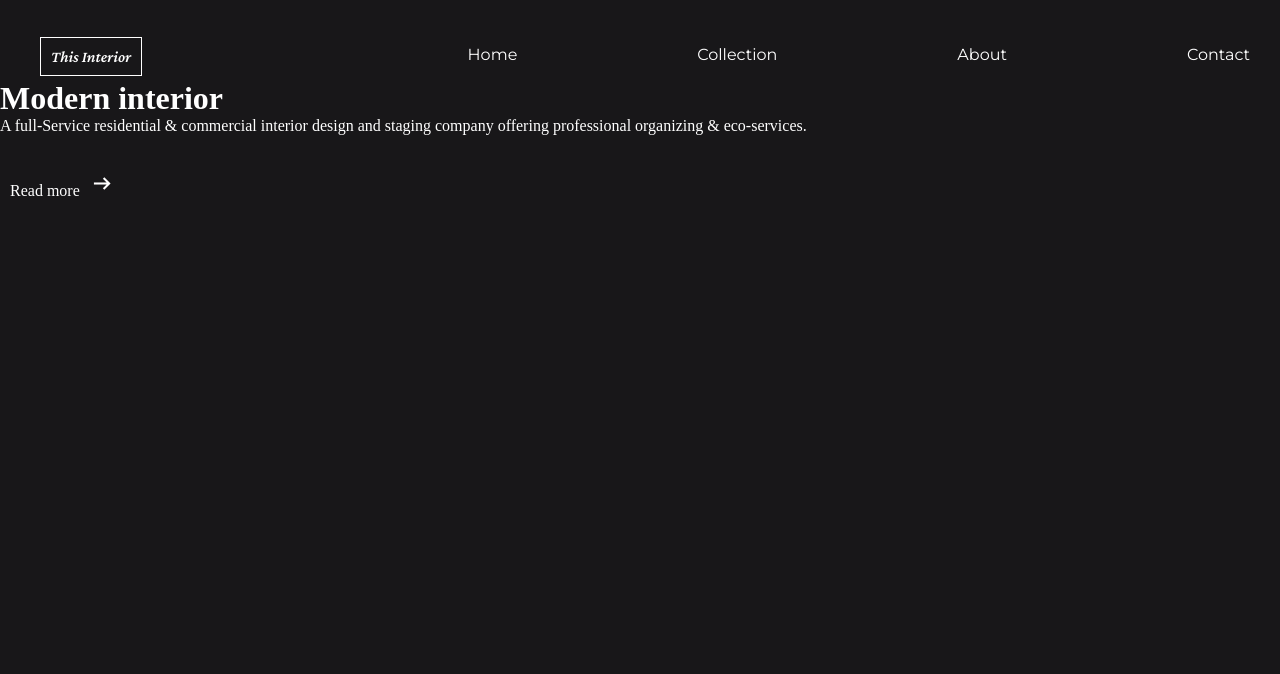
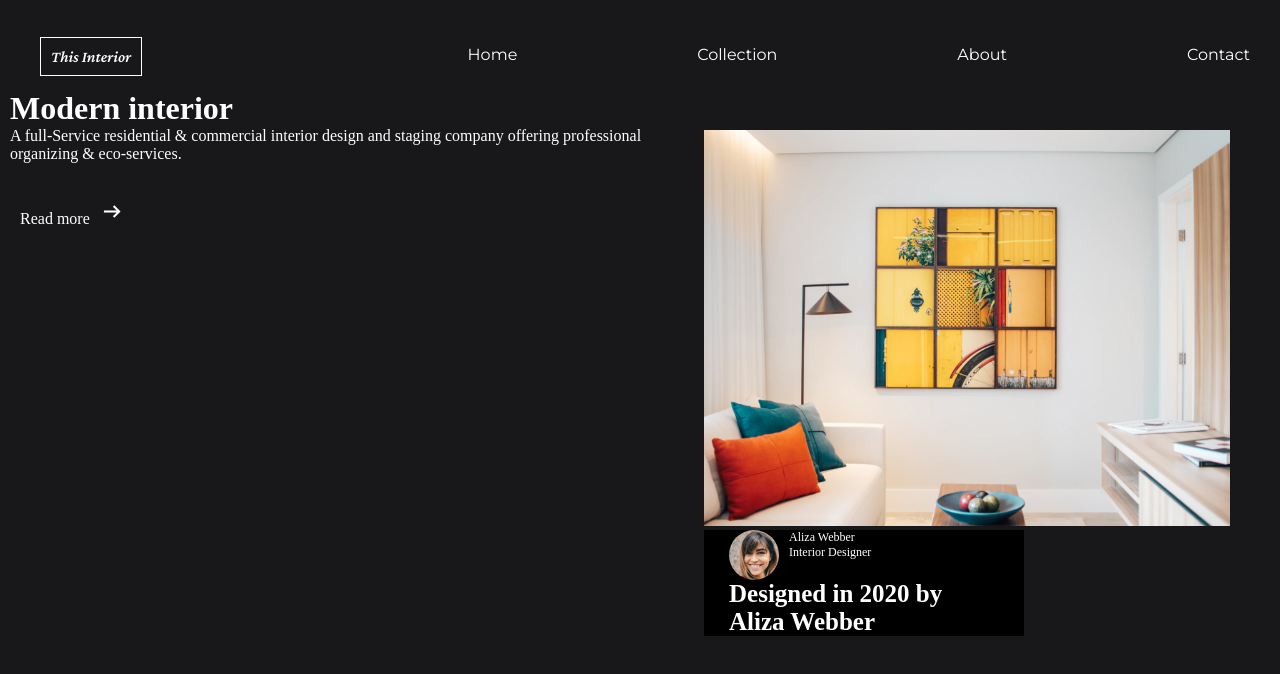
Before and after one commit to ShreyasLakhani/interior-Consultant, a plain HTML site: page index.html in a window 1280 px wide. Drawn offline with nearby package versions, Linux system fonts and the light colour scheme.

Commit message:
Add files via upload

```diff
--- a/index.html
+++ b/index.html
@@ -8,7 +8,8 @@
     <title>interior Consultant</title>
     <link rel="icon" href="Image/devchallenges.png">
     <link rel="stylesheet" href="style.css">
-    <link rel="stylesheet" href="https://fonts.googleapis.com/css2?family=Material+Symbols+Outlined:opsz,wght,FILL,GRAD@20..48,100..700,0..1,-50..200" />
+    <link rel="stylesheet"
+        href="https://fonts.googleapis.com/css2?family=Material+Symbols+Outlined:opsz,wght,FILL,GRAD@20..48,100..700,0..1,-50..200" />
 </head>
 
 <body>
@@ -27,13 +28,30 @@
     </nav>
 
     <div class="mid">
-        <div class="">
+        <div class="text">
             <h1>Modern interior</h1>
-            <p>A full-Service residential & commercial interior design and staging company offering professional organizing & eco-services.</p><br><br>
+            <p>A full-Service residential & commercial interior design and staging company offering professional
+                organizing & eco-services.</p><br><br>
             <span class="text">Read more</span><span class="material-symbols-outlined md-10">arrow_right_alt</span>
         </div>
-        <div class="image"></div>
-        <div class="z-index"></div>
+        <div class="main">
+            <div class="image">
+                <img src="Image/photo1.png" alt="">
+            </div>
+            <div class="z-index">
+                <div class="one">
+                    <img src="Image/photo2.png" alt="">
+                    <div class="name">
+                        <p>Aliza Webber</p>
+                        <p>Interior Designer</p>
+                    </div>
+                </div>
+                <div class="two">
+                    <h3><b>Designed in 2020 by <br>Aliza Webber</b></h3>
+                </div>
+            </div>
+        </div>
+    </div>
     </div>
     <script src="index.js"></script>
 </body>
--- a/style.css
+++ b/style.css
@@ -59,3 +59,48 @@ body {
     padding: 10px 10px 0px 10px;
 
 }
+
+.image img{
+    width: 45vw;
+    padding-right: 50px;
+    padding-top: 50px;
+}
+
+.z-index{
+    background-color: black;
+    width: 25vw;
+    position: absolute;
+    z-index: 1;
+}
+
+.z-index img{
+    border-radius: 50%;
+    width: 50px;
+}
+
+.name p{
+    padding-left: 10px;
+    font-size: 12px;
+}
+
+.one{
+    display: flex;
+}
+
+.one,
+.two{
+    padding-left: 25px;
+}
+
+h3{
+    font-size: 25px;
+}
+
+.image{
+    position: relative;
+    z-index: -1;
+}
+
+.mid{
+    display: flex;
+}
```
